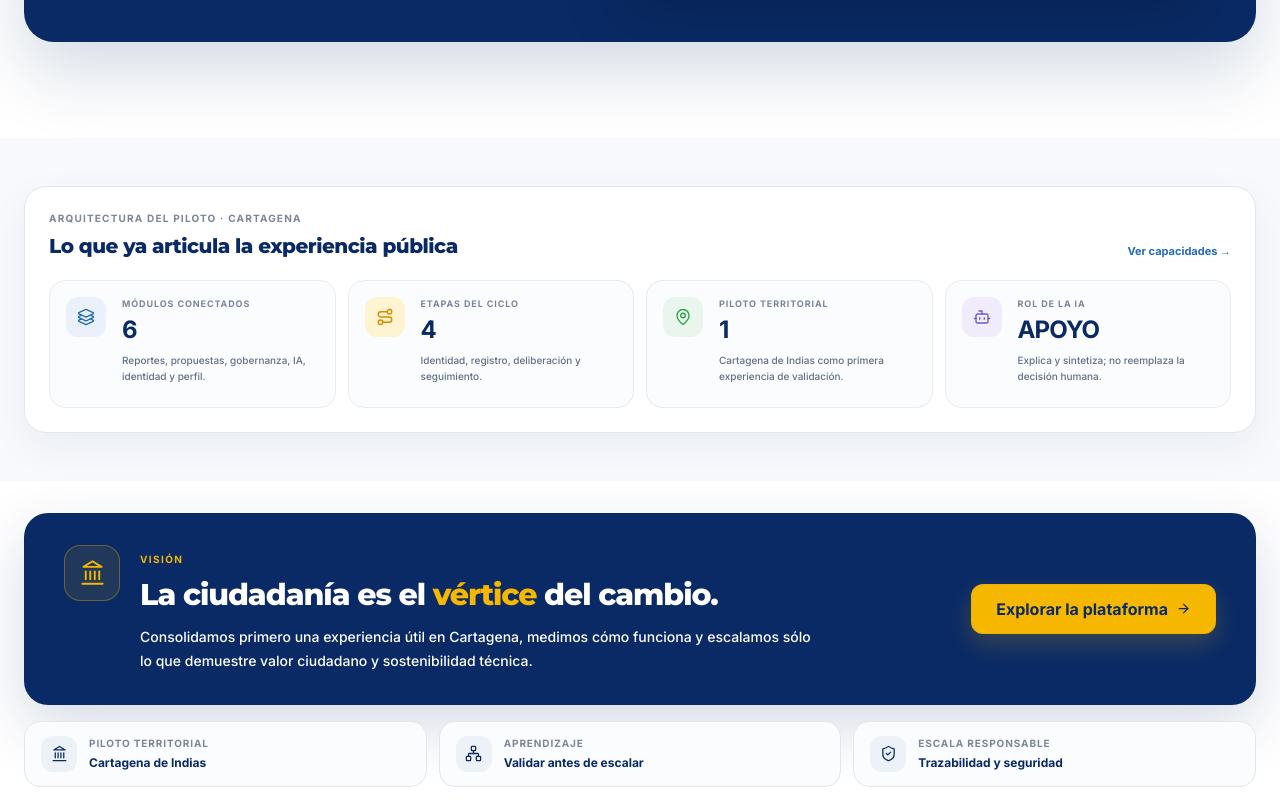
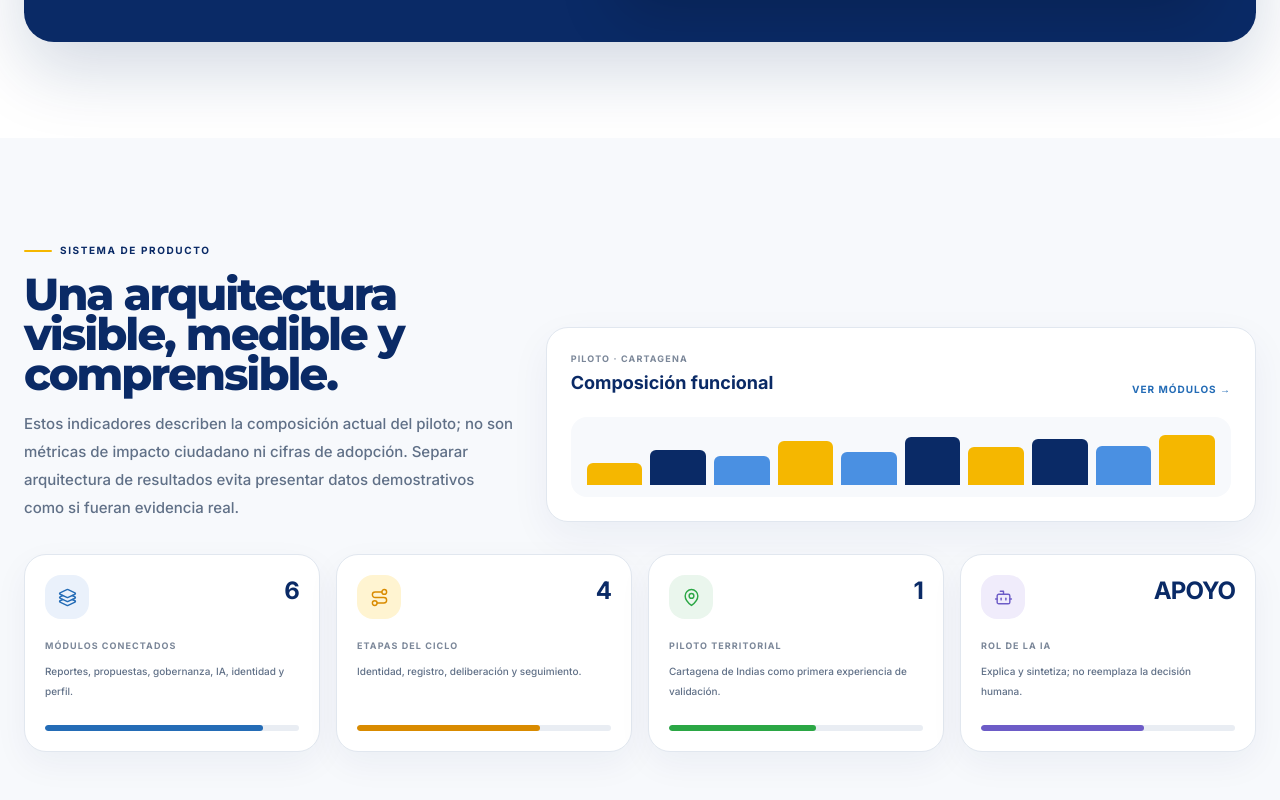
Before and after one commit to VladPhil92/Vertice-OS, a Next.js app in the folder apps/web/: page / in a window 1280 px wide. Shown: the part 4560-5360 px from the top of the page. Built offline with nearby package versions, Linux system fonts and the light colour scheme; a web font is replaced by a local one.

Commit message:
feat(web): turn pilot indicators into visual system strip

```diff
--- a/apps/web/components/sections/ProductIndicatorsSection.tsx
+++ b/apps/web/components/sections/ProductIndicatorsSection.tsx
@@ -1,4 +1,5 @@
 import { Bot, Layers3, MapPin, Route } from 'lucide-react'
+import { PublicSectionHeader } from '@/components/ui/PublicSectionHeader'
 
 const INDICATORS = [
   {
@@ -8,6 +9,7 @@ const INDICATORS = [
     note: 'Reportes, propuestas, gobernanza, IA, identidad y perfil.',
     color: '#246CB6',
     bg: '#EAF1FB',
+    progress: 86,
   },
   {
     icon: Route,
@@ -16,6 +18,7 @@ const INDICATORS = [
     note: 'Identidad, registro, deliberación y seguimiento.',
     color: '#D98B00',
     bg: '#FFF4D1',
+    progress: 72,
   },
   {
     icon: MapPin,
@@ -24,6 +27,7 @@ const INDICATORS = [
     note: 'Cartagena de Indias como primera experiencia de validación.',
     color: '#2BA745',
     bg: '#EAF6ED',
+    progress: 58,
   },
   {
     icon: Bot,
@@ -32,35 +36,56 @@ const INDICATORS = [
     note: 'Explica y sintetiza; no reemplaza la decisión humana.',
     color: '#6D5CC7',
     bg: '#F0ECFB',
+    progress: 64,
   },
 ] as const
 
 export function ProductIndicatorsSection() {
   return (
-    <section className="bg-[#F7F9FC] px-5 py-10 sm:px-6 md:py-12" aria-labelledby="pilot-architecture-title">
-      <div className="mx-auto max-w-7xl rounded-[22px] border border-[#E1E7EF] bg-white p-5 shadow-[0_14px_40px_rgba(10,42,102,.055)] sm:p-6">
-        <div className="mb-5 flex flex-wrap items-end justify-between gap-3">
-          <div>
-            <div className="text-[10px] font-extrabold uppercase tracking-[.12em] text-[#7B8799]">Arquitectura del piloto · Cartagena</div>
-            <h2 id="pilot-architecture-title" className="mt-1.5 text-lg font-extrabold text-[#0A2A66] sm:text-xl">
-              Lo que ya articula la experiencia pública
-            </h2>
+    <section className="bg-[#F7F9FC] px-5 py-20 sm:px-6 md:py-24" aria-labelledby="pilot-architecture-title">
+      <div className="mx-auto max-w-7xl">
+        <div className="grid gap-7 lg:grid-cols-[.82fr_1.18fr] lg:items-end">
+          <PublicSectionHeader
+            eyebrow="Sistema de producto"
+            title="Una arquitectura visible, medible y comprensible."
+            description="Estos indicadores describen la composición actual del piloto; no son métricas de impacto ciudadano ni cifras de adopción. Separar arquitectura de resultados evita presentar datos demostrativos como si fueran evidencia real."
+          />
+
+          <div className="rounded-[22px] border border-[#E1E7EF] bg-white p-5 shadow-[0_14px_40px_rgba(10,42,102,.055)] sm:p-6">
+            <div className="flex items-end justify-between gap-4">
+              <div>
+                <div className="text-[9px] font-extrabold uppercase tracking-[.13em] text-[#7B8799]">Piloto · Cartagena</div>
+                <div className="mt-1 text-lg font-extrabold text-[#0A2A66]">Composición funcional</div>
+              </div>
+              <a href="#capacidades" className="text-[10px] font-extrabold uppercase tracking-[.1em] text-[#246CB6] hover:text-[#0A2A66]">
+                Ver módulos →
+              </a>
+            </div>
+            <div className="mt-5 flex h-20 items-end gap-2 rounded-2xl bg-[#F7F9FC] px-4 pb-3 pt-4">
+              {[42, 68, 56, 84, 64, 92, 73, 88, 76, 96].map((height, index) => (
+                <span
+                  key={index}
+                  className="flex-1 rounded-t-md"
+                  style={{ height: `${height}%`, background: index % 3 === 0 ? '#F5B700' : index % 2 === 0 ? '#4A90E2' : '#0A2A66' }}
+                />
+              ))}
+            </div>
           </div>
-          <a href="#capacidades" className="text-[11px] font-extrabold text-[#246CB6] hover:text-[#0A2A66]">
-            Ver capacidades →
-          </a>
         </div>
 
-        <div className="grid gap-3 md:grid-cols-2 xl:grid-cols-4">
-          {INDICATORS.map(({ icon: Icon, label, value, note, color, bg }) => (
-            <article key={label} className="flex min-h-[128px] items-start gap-4 rounded-2xl border border-[#E7ECF2] bg-[#FBFCFE] p-4">
-              <div className="flex h-10 w-10 shrink-0 items-center justify-center rounded-xl" style={{ color, background: bg }}>
-                <Icon size={18} strokeWidth={1.8} />
+        <div className="mt-8 grid gap-4 md:grid-cols-2 xl:grid-cols-4">
+          {INDICATORS.map(({ icon: Icon, label, value, note, color, bg, progress }) => (
+            <article key={label} className="rounded-[22px] border border-[#E1E7EF] bg-white p-5 shadow-[0_12px_34px_rgba(10,42,102,.05)]">
+              <div className="flex items-start justify-between gap-4">
+                <div className="flex h-11 w-11 shrink-0 items-center justify-center rounded-2xl" style={{ color, background: bg }}>
+                  <Icon size={19} strokeWidth={1.8} />
+                </div>
+                <span className="text-2xl font-extrabold tracking-[-0.04em] text-[#0A2A66]">{value}</span>
               </div>
-              <div>
-                <div className="text-[9px] font-extrabold uppercase tracking-[.1em] text-[#7B8799]">{label}</div>
-                <div className="mt-1 text-2xl font-extrabold tracking-[-0.035em] text-[#0A2A66]">{value}</div>
-                <p className="mt-1.5 text-[10px] font-medium leading-4 text-[#607087]">{note}</p>
+              <div className="mt-5 text-[9px] font-extrabold uppercase tracking-[.12em] text-[#7B8799]">{label}</div>
+              <p className="mt-2 min-h-[48px] text-[10px] font-medium leading-5 text-[#607087]">{note}</p>
+              <div className="mt-4 h-1.5 overflow-hidden rounded-full bg-[#E9EDF3]">
+                <div className="h-full rounded-full" style={{ width: `${progress}%`, background: color }} />
               </div>
             </article>
           ))}
```
